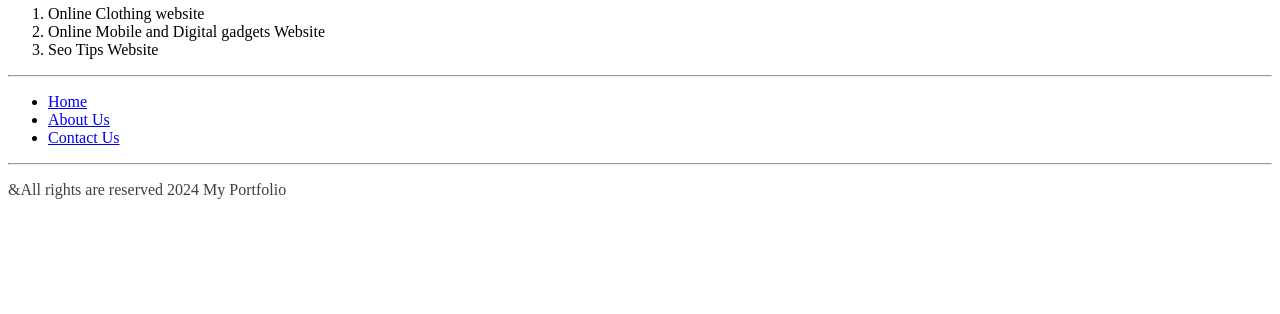
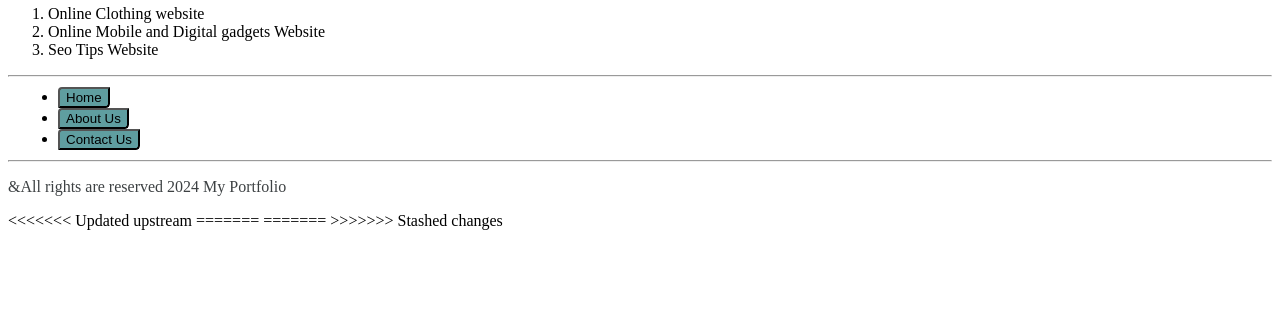
Before and after one commit to MdotZahid/Portfolio, a plain HTML site: page index.html in a window 1280 px wide. Shown: the part 486-800 px from the top of the page. Drawn offline with Linux system fonts and the light colour scheme.

Commit message:
update commit

```diff
--- a/index.html
+++ b/index.html
@@ -26,9 +26,9 @@
       </main>
       <hr>
       <ul>
-        <li><a href="Index.html" >Home</a></li>
-        <li><a href="About.html">About Us</a></li>
-        <li><a href="Contact.html">Contact Us</a></li>
+        <li><a href="Index.html" ><button type="button">Home</button></a></li>
+        <li><a href="About.html"><button type="button">About Us</button></a></li>
+        <li><a href="Contact.html"><button type="button">Contact Us</button></a></li>
       </ul>
     </header>
     <hr>
@@ -37,3 +37,8 @@
     </footer>
   </body>
 </html>
+<<<<<<< Updated upstream
+
+=======
+=======
+>>>>>>> Stashed changes
--- a/styles.css
+++ b/styles.css
@@ -8,7 +8,7 @@ h2{
     color: rgb(0, 0, 0);
 }
 h1{
-    text-decoration-line: underline;
+
     color: rgb(54, 10, 130);
 
 }
@@ -20,3 +20,6 @@ button{
 ul{
     border-color: black;
 }
+ul{
+    margin: 10px;
+}
```
Also changed, not shown: Assets/Images/Contact iamge.jpg (added).
